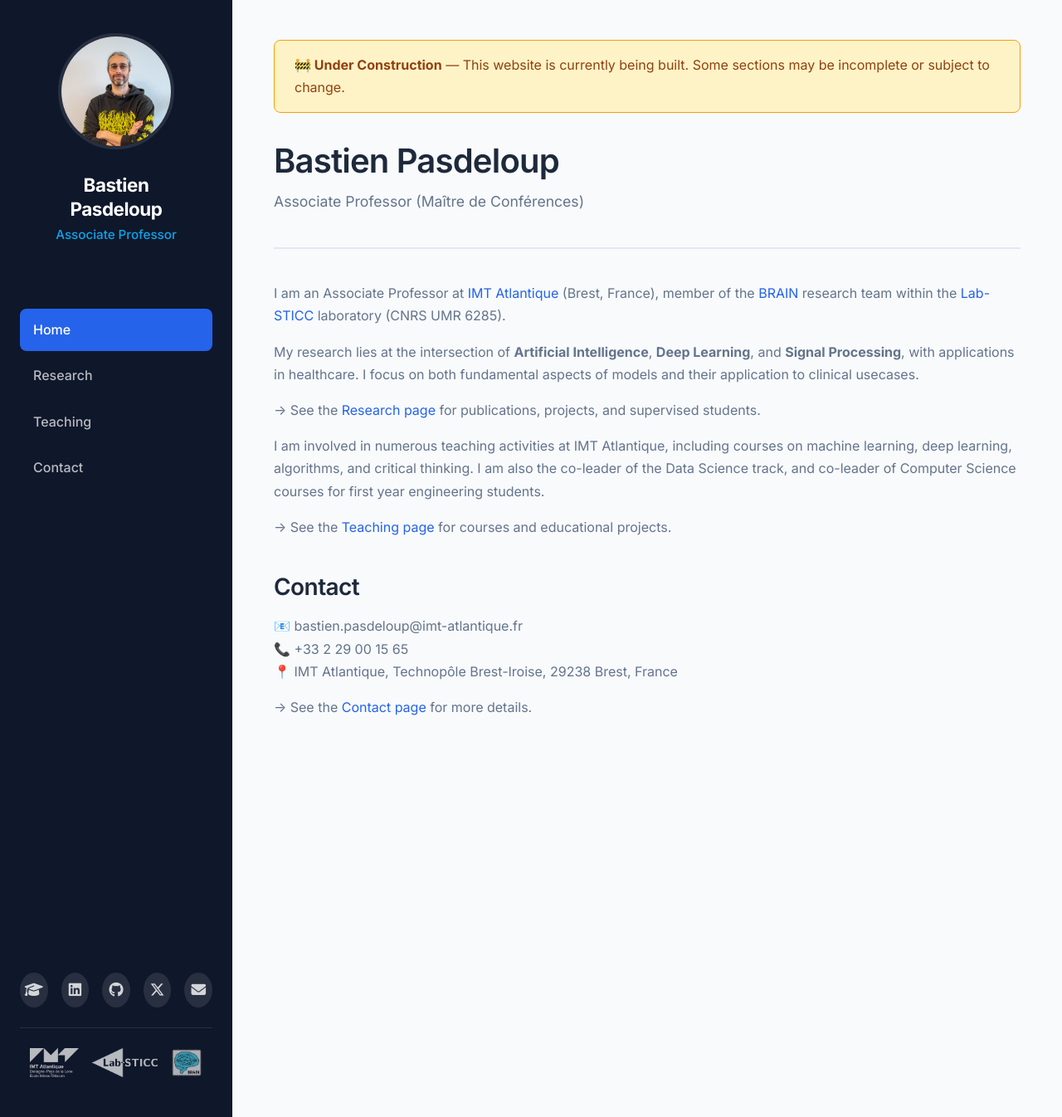
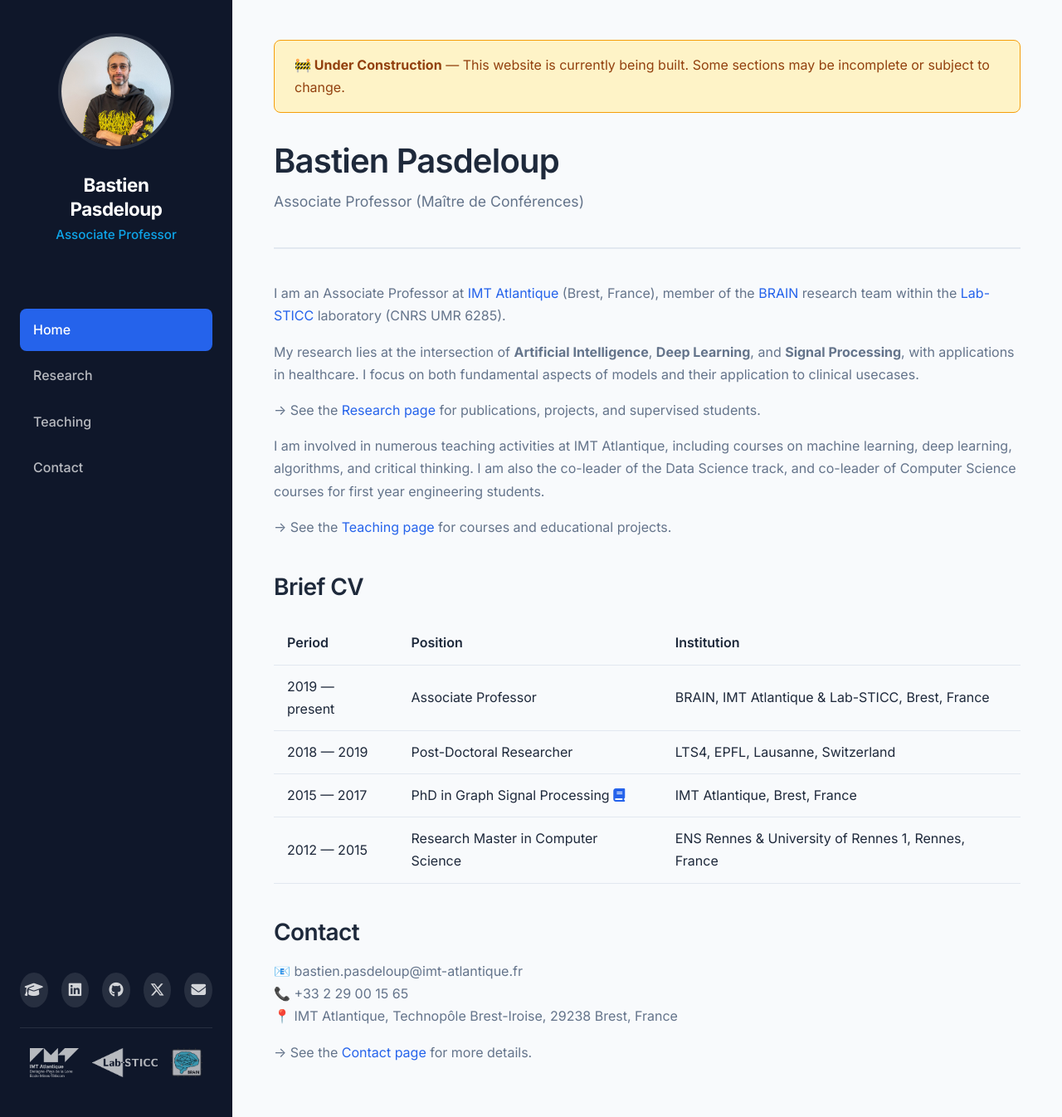
Before and after one commit to BastienPasdeloup/BastienPasdeloup.github.io, a Jekyll site: the page built from index.md, in a window 1280 px wide and 1346 px high. Shown: the whole window at 83% size. Built offline with Jekyll 4.4.1, drawn with Linux system fonts in a browser that asks for light colours.

Commit message:
Add brief CV section and enhance teaching project details for clarity

```diff
--- a/index.md
+++ b/index.md
@@ -22,6 +22,15 @@ I am involved in numerous teaching activities at IMT Atlantique, including cours
 
 → See the [Teaching page](/teaching) for courses and educational projects.
 
+## Brief CV
+
+| Period | Position | Institution |
+|--------|----------|-------------|
+| 2019 — present | Associate Professor | BRAIN, IMT Atlantique & Lab-STICC, Brest, France |
+| 2018 — 2019 | Post-Doctoral Researcher | LTS4, EPFL, Lausanne, Switzerland |
+| 2015 — 2017 | PhD in Graph Signal Processing [<i class="fas fa-book"></i>](https://theses.hal.science/tel-01708824) | IMT Atlantique, Brest, France |
+| 2012 — 2015 | Research Master in Computer Science | ENS Rennes & University of Rennes 1, Rennes, France |
+
 ## Contact
 
 📧 bastien.pasdeloup@imt-atlantique.fr
```
Also changed, not shown: research.md (+2 -2 lines), teaching.md (+14 -7 lines).
